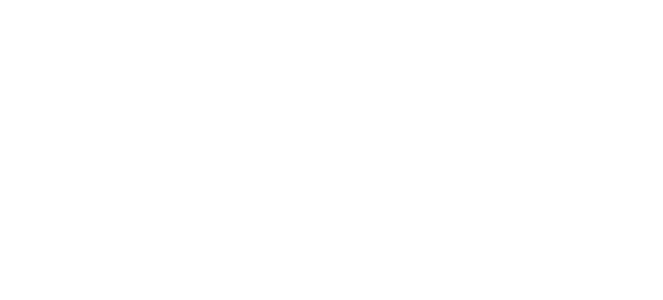
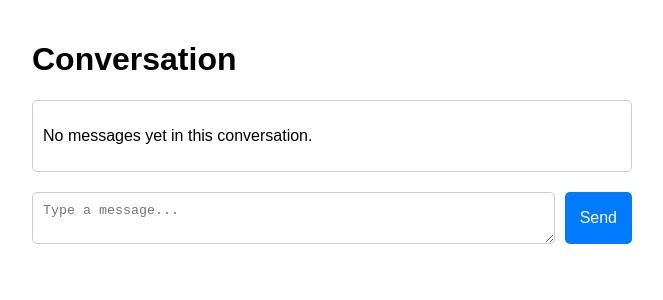
Before and after one commit to tn82596/ChitChat, a React (Create React App) app: page /conversation/1 in a window 1280 px wide. Before the commit this address had no page. Shown: the top 300 px of the page, without its empty margins (308-971 px from the left). Built offline with nearby package versions, Linux system fonts and the light colour scheme.

Commit message:
conversation page

```diff
--- a/src/components/Routes.js
+++ b/src/components/Routes.js
@@ -4,6 +4,7 @@
 import Signup from "./pages/Signup";
 import Home from "./pages/Home";
 import RecentMessages from './pages/RecentMessages';
+import ConversationPage from "./pages/ConversationPage";
 
 const AppRoutes = () => {
   return (
@@ -12,6 +13,7 @@
       <Route path="/login" element={<Login />} />
       <Route path="/signup" element={<Signup />} />
       <Route path="/recent-messages" element={<RecentMessages />} />
+      <Route path="/conversation/:conversationId" element={<ConversationPage />} />
     </Routes>
   );
 };
--- /dev/null
+++ b/src/components/pages/ConversationPage.js
@@ -0,0 +1,120 @@
+import React, { useEffect, useState } from 'react';
+import { useParams } from 'react-router-dom'; // For accessing route parameters
+import axios from 'axios';
+import '../../styles/ConversationPage.css'; // Assume you have a CSS file for styling
+
+
+const ConversationPage = () => {
+ const { conversationId } = useParams(); // Get conversationId from URL
+ const [messages, setMessages] = useState([]);
+ const [newMessage, setNewMessage] = useState('');
+ const [error, setError] = useState(null);
+
+
+ // Fetch messages for a specific conversation
+ useEffect(() => {
+   const fetchMessages = async () => {
+     try {
+       const token = localStorage.getItem('token');
+       if (!token) {
+         console.error('No token found');
+         return;
+       }
+
+
+       const response = await axios.get(
+         `http://localhost:5001/api/messages/${conversationId}`,
+         {
+           headers: {
+             Authorization: `Bearer ${token}`,
+           },
+         }
+       );
+
+
+       setMessages(response.data);
+     } catch (err) {
+       console.error('Error fetching messages:', err);
+       setError('Failed to load messages. Please try again.');
+     }
+   };
+
+
+   fetchMessages();
+ }, [conversationId]);
+
+
+ // Handle sending a new message
+ const handleSendMessage = async () => {
+   try {
+     const token = localStorage.getItem('token');
+     if (!token) {
+       console.error('No token found');
+       return;
+     }
+
+
+     const response = await axios.post(
+       'http://localhost:5001/api/messages',
+       {
+         conversationId,
+         content: newMessage,
+       },
+       {
+         headers: {
+           Authorization: `Bearer ${token}`,
+         },
+       }
+     );
+
+
+     setMessages((prevMessages) => [response.data, ...prevMessages]);
+     setNewMessage(''); // Clear the input field
+   } catch (err) {
+     console.error('Error sending message:', err);
+     setError('Failed to send message. Please try again.');
+   }
+ };
+
+
+ return (
+   <div className="conversation-page">
+     <h1>Conversation</h1>
+
+
+     {/* Display error if any */}
+     {error && <div className="error-message">{error}</div>}
+
+
+     {/* Messages List */}
+     <div className="messages-list">
+       {messages.length === 0 ? (
+         <p>No messages yet in this conversation.</p>
+       ) : (
+         messages.map((message) => (
+           <div key={message._id} className="message-item">
+             <p>
+               <strong>{message.sender}</strong>: {message.content}
+             </p>
+             <span>{new Date(message.timestamp).toLocaleString()}</span>
+           </div>
+         ))
+       )}
+     </div>
+
+
+     {/* New Message Input */}
+     <div className="new-message">
+       <textarea
+         value={newMessage}
+         onChange={(e) => setNewMessage(e.target.value)}
+         placeholder="Type a message..."
+       />
+       <button onClick={handleSendMessage}>Send</button>
+     </div>
+   </div>
+ );
+};
+
+
+export default ConversationPage;
--- /dev/null
+++ b/src/styles/ConversationPage.css
@@ -0,0 +1,58 @@
+.conversation-page {
+    max-width: 600px;
+    margin: 0 auto;
+    padding: 20px;
+    font-family: Arial, sans-serif;
+  }
+
+  .messages-list {
+    border: 1px solid #ccc;
+    border-radius: 5px;
+    padding: 10px;
+    max-height: 400px;
+    overflow-y: auto;
+    margin-bottom: 20px;
+  }
+
+  .message-item {
+    margin-bottom: 15px;
+  }
+
+  .message-item p {
+    margin: 0;
+  }
+
+  .message-item span {
+    font-size: 0.8em;
+    color: #888;
+  }
+
+  .new-message {
+    display: flex;
+    gap: 10px;
+  }
+
+  textarea {
+    flex: 1;
+    padding: 10px;
+    border: 1px solid #ccc;
+    border-radius: 5px;
+  }
+
+  button {
+    padding: 10px 15px;
+    background-color: #007bff;
+    color: white;
+    border: none;
+    border-radius: 5px;
+    cursor: pointer;
+  }
+
+  button:hover {
+    background-color: #0056b3;
+  }
+
+  .error-message {
+    color: red;
+    margin-bottom: 10px;
+  }
```
Also changed, not shown: 1 other file (tests, documents, lock files or other folders).
